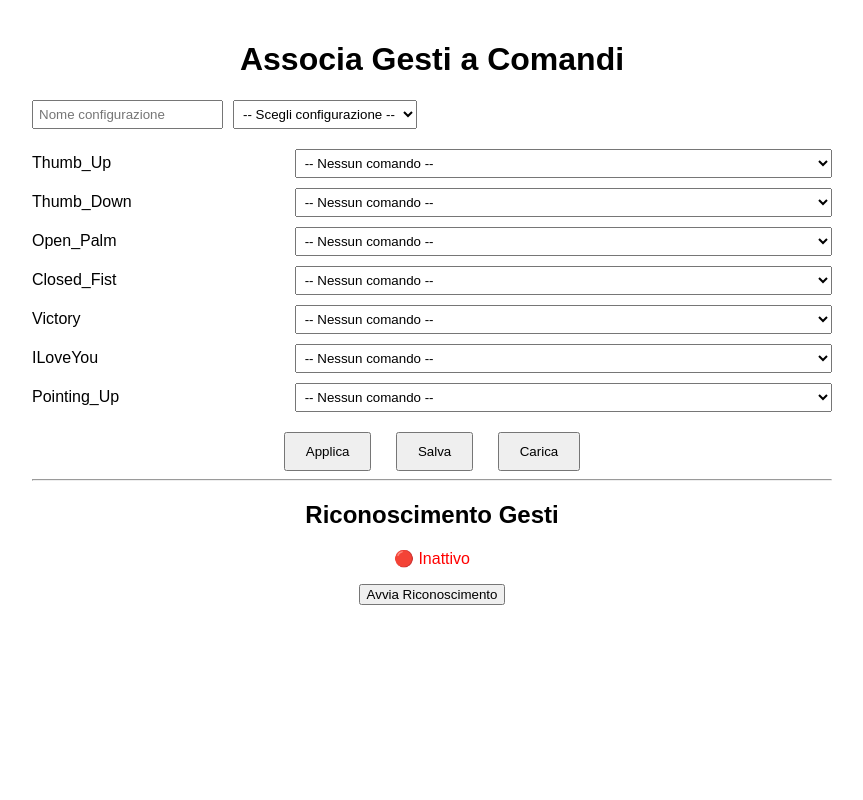
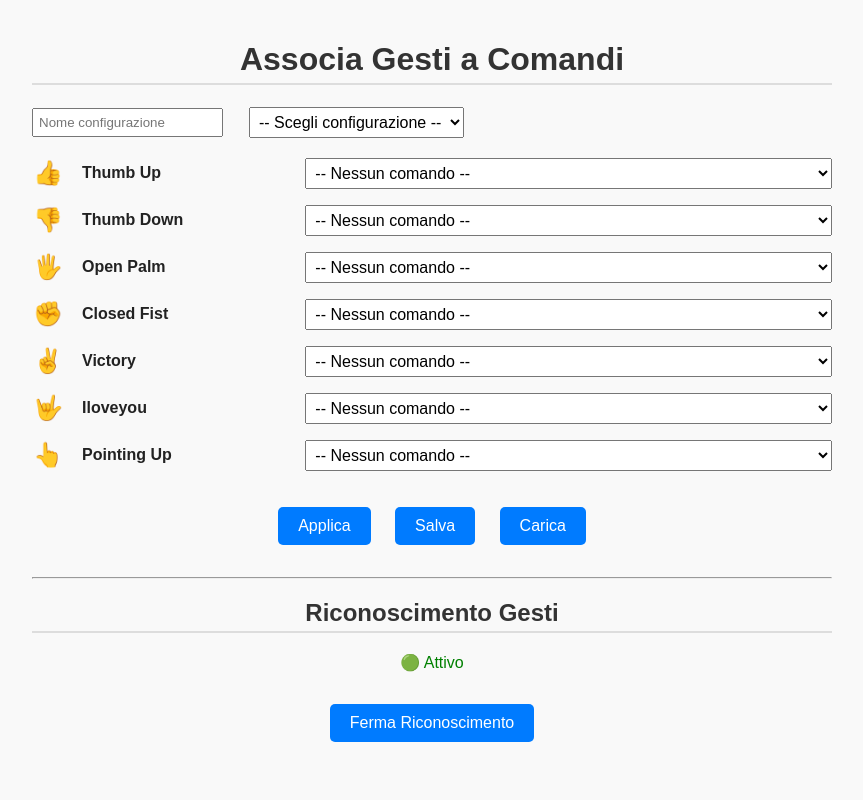
Before and after one commit to Antqnio/Progetto-Laboratorio-D-Informatica-Applicata, a Flask app: page / in a window 1280 px wide. Shown: the whole page, without its empty margins (208-1071 px from the left). Run offline with Flask 3, Linux system fonts and the light colour scheme.

Commit message:
Add style.css and fix style in index.html

```diff
--- a/src/gesture_recognizer/gesture_recognizer.py
+++ b/src/gesture_recognizer/gesture_recognizer.py
@@ -5,9 +5,7 @@
 import time as tm
 from mediapipe.tasks import python
 from mediapipe.tasks.python import vision
-from app.app import send_result
-from threading import Event
-
+import threading
 # Create a gesture recognizer instance with the live stream mode:
 
 def start_gesture_recognition(gesture_to_command: dict, stop_event: threading.Event):
@@ -27,7 +25,7 @@
 
 
     def get_result(result: GestureRecognizerResult, output_image: mp.Image, timestamp_ms: int):
-
+        from app.app import send_result # Import the send_result function from the app module.
         #print('gesture recognition result: {}'.format(result.gestures))
         # result_gesture = result.gestures[0].categoryName if result.gestures else "No gesture recognized"
         # print(f"[INFO] Riconosciuto gesto: {result_gesture}")
--- /dev/null
+++ b/static/css/style.css
@@ -0,0 +1,93 @@
+body {
+    font-family: Arial, sans-serif;
+    background-color: #f9f9f9;
+    color: #222;
+    padding: 20px;
+    max-width: 800px;
+    margin: auto;
+}
+
+h1, h2 {
+    color: #333;
+    border-bottom: 2px solid #ddd;
+    padding-bottom: 0.3rem;
+    text-align: center;
+}
+
+form {
+    margin-bottom: 2rem;
+}
+
+.gesture-select,
+.gesture-row {
+    display: flex;
+    align-items: center;
+    margin-bottom: 1rem;
+}
+
+.gesture-icon {
+    font-size: 1.5rem;
+    width: 2rem;
+    text-align: center;
+    margin-right: 0.5rem;
+}
+
+.gesture-label {
+    flex: 1;
+    font-weight: bold;
+    text-transform: capitalize;
+    display: flex;
+    align-items: center;
+    gap: 10px;
+}
+
+.gesture-row select {
+    flex: 2;
+    padding: 5px;
+}
+
+select {
+    padding: 0.4rem;
+    font-size: 1rem;
+    margin-left: 1rem;
+}
+
+.config-section {
+    margin: 20px 0;
+    display: flex;
+    align-items: center;
+}
+
+.config-section input,
+.config-section select {
+    margin-right: 10px;
+    padding: 5px;
+}
+
+.status {
+    font-weight: bold;
+    margin-bottom: 1rem;
+}
+
+.buttons {
+    margin-top: 20px;
+    text-align: center;
+}
+
+button,
+.buttons button {
+    padding: 10px 20px;
+    font-size: 1rem;
+    border: none;
+    background-color: #007BFF;
+    color: white;
+    border-radius: 5px;
+    cursor: pointer;
+    margin: 0 10px;
+    margin-top: 1rem;
+}
+
+button:hover,
+.buttons button:hover {
+    background-color: #0056b3;
+}
--- a/templates/index.html
+++ b/templates/index.html
@@ -1,19 +1,10 @@
+
 <!DOCTYPE html>
 <html>
 <head>
     <meta charset="UTF-8">
     <title>Associa Gesti a Comandi</title>
-    <style>
-        body { font-family: Arial, sans-serif; max-width: 800px; margin: auto; padding: 20px; }
-        h1, h2 { text-align: center; }
-        .gesture-row { display: flex; align-items: center; margin-bottom: 10px; }
-        .gesture-row label { flex: 1; }
-        .gesture-row select { flex: 2; padding: 5px; }
-        .config-section { margin: 20px 0; display: flex; align-items: center; }
-        .config-section input, .config-section select { margin-right: 10px; padding: 5px; }
-        .buttons { margin-top: 20px; text-align: center; }
-        .buttons button { margin: 0 10px; padding: 10px 20px; }
-    </style>
+    <link rel="stylesheet" href="{{ url_for('static', filename='css/style.css') }}">
 </head>
 <body>
     <h1>Associa Gesti a Comandi</h1>
@@ -31,7 +22,20 @@
 
         {% for gesture in gestures %}
         <div class="gesture-row">
-            <label for="{{ gesture }}">{{ gesture }}</label>
+            <label class="gesture-label" for="{{ gesture }}">
+                <span class="gesture-icon">
+                    {% if gesture == "Thumb_Up" %}👍
+                    {% elif gesture == "Thumb_Down" %}👎
+                    {% elif gesture == "Open_Palm" %}🖐️
+                    {% elif gesture == "Closed_Fist" %}✊
+                    {% elif gesture == "Victory" %}✌️
+                    {% elif gesture == "ILoveYou" %}🤟
+                    {% elif gesture == "Pointing_Up" %}👆
+                    {% else %}❓
+                    {% endif %}
+                </span>
+                {{ gesture.replace('_', ' ').title() }}
+            </label>
             <select id="{{ gesture }}" name="{{ gesture }}">
                 <option value="">-- Nessun comando --</option>
                 {% for command in commands %}
```
